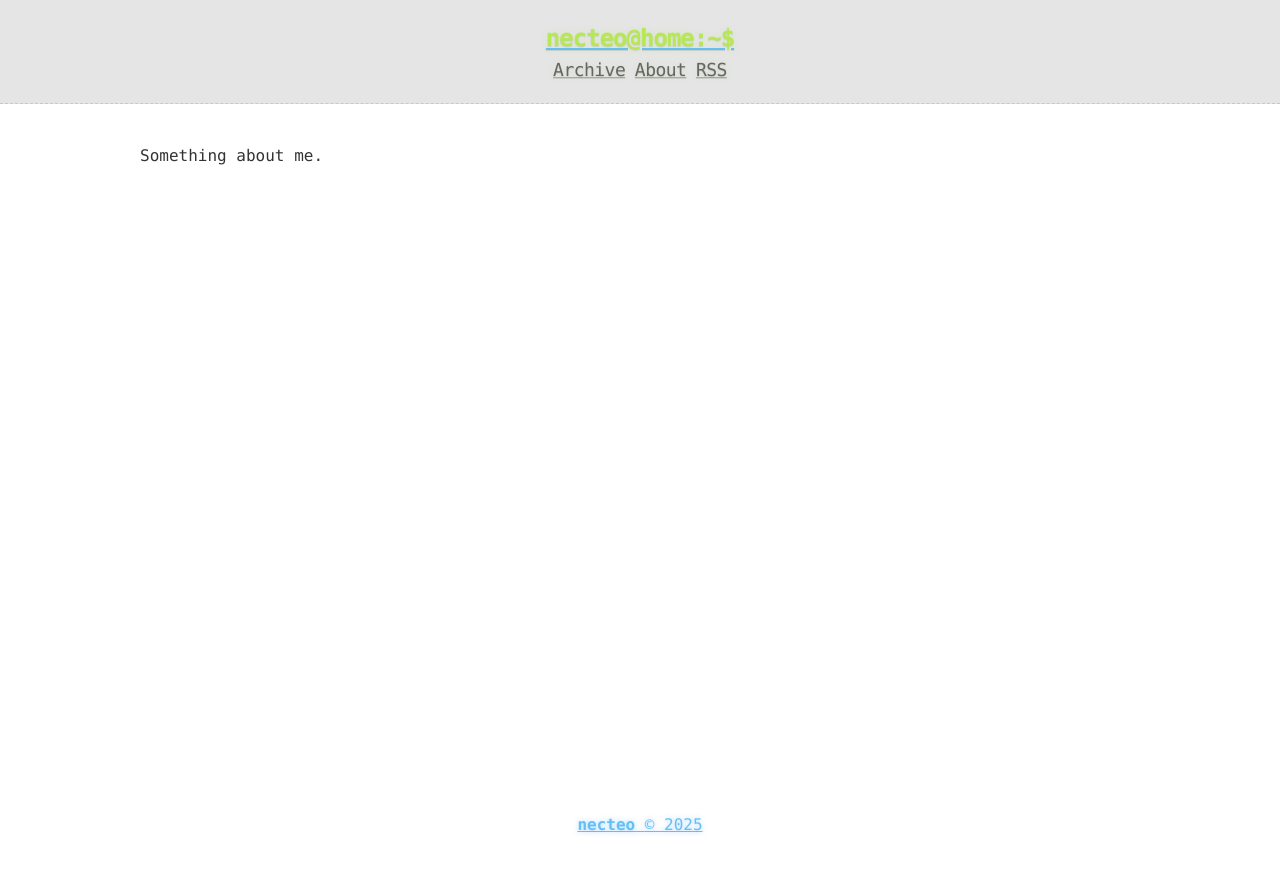
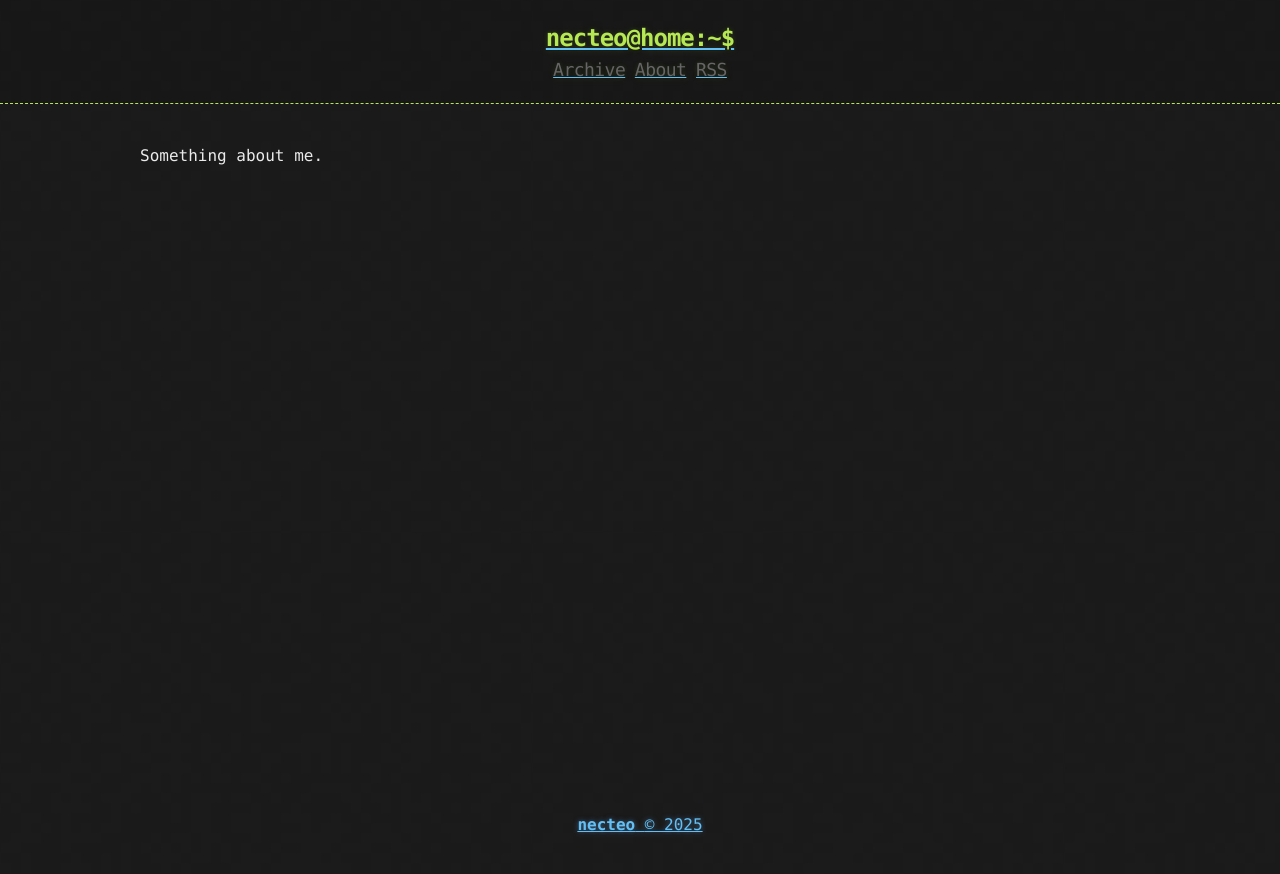
Before and after one commit to necteo/necteo.github.io, a Jekyll site: the page built from about.md, in a window 1280 px wide. Shown: the top 874 px of the page. Built offline with Jekyll 4.4.1, drawn with Linux system fonts in a browser that asks for light colours.

Commit message:
bkg rollback

```diff
--- a/_sass/base.scss
+++ b/_sass/base.scss
@@ -14,10 +14,10 @@ $blockquote-border: $dove-grey !default;
 body {
   margin: 0;
   padding: 0;
-  // background: $body-background url('../assets/bkg.png') 0 0;
-  background: #fff 0 0;
-  // color: $body-foreground;
-  color: #333;
+  background: $body-background url("../assets/bkg.png") 0 0;
+  // background: #fff 0 0;
+  color: $body-foreground;
+  // color: #333;
   font-size: 16px;
   line-height: 1.5;
   font-family: Monaco, "Bitstream Vera Sans Mono", "Lucida Console", Terminal,
```
